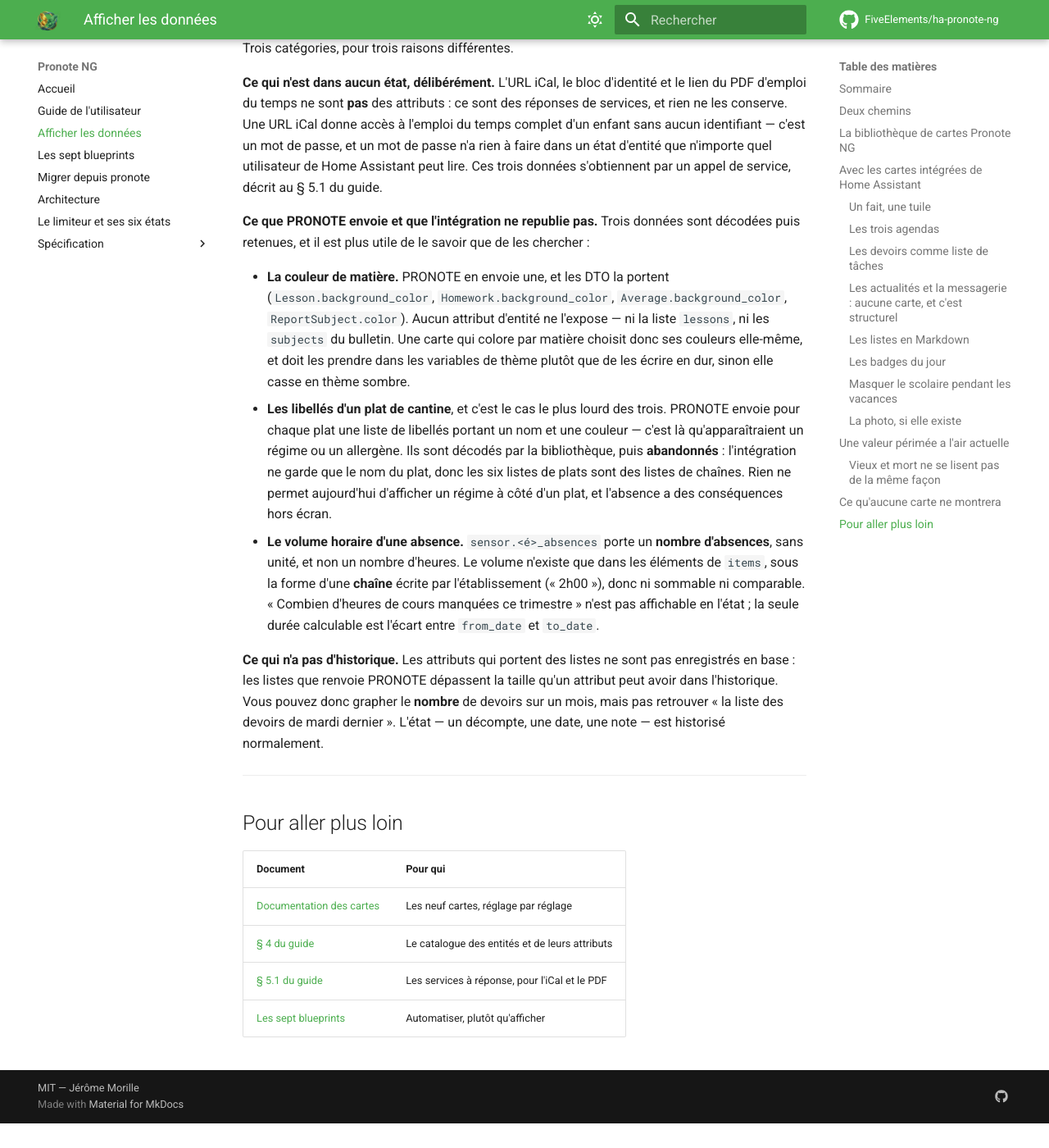
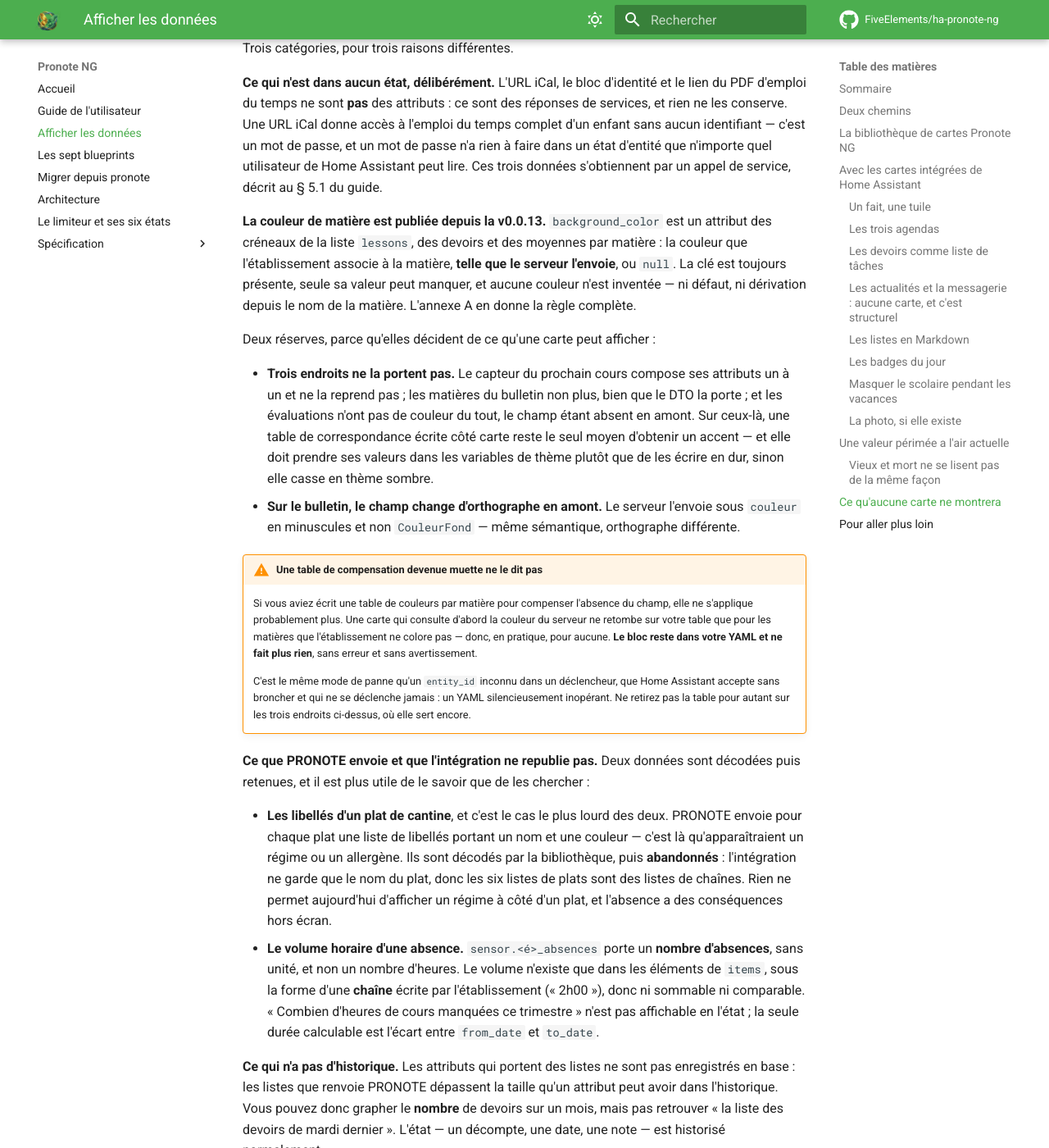
Before and after one commit to FiveElements/ha-pronote-ng, an MkDocs documentation site: the page built from docs/AFFICHER-LES-DONNEES.md, in a window 1280 px wide and 1400 px high, scrolled down 7372 px. Shown: the whole window at 82% size. Built offline with MkDocs 1.6.1 and Material for MkDocs 9.7.7, drawn with Linux system fonts in a browser that asks for light colours; comment, search, counter and statistics services are not loaded; before the commit the page ends 8742 px from its top, so only the background shows below that.

Commit message:
docs(afficher): la couleur de matière est publiée, et la table qui la compensait est muette
La page rangeait encore la couleur de matière dans « ce que l'intégration ne
republie pas » et écrivait « Aucun attribut d'entité ne l'expose ». C'est faux
depuis ddbefb2 : `background_color` est un attribut des créneaux de `lessons`,
des devoirs et des moyennes par matière. L'annexe A le documentait déjà
correctement, donc les deux pages se contredisaient — et c'est la page
contradictoire qu'un auteur de carte lit *avant* d'écrire sa table de
compensation.

La conséquence est ce qui manquait partout : le champ arrivé rend muette la
table écrite pour compenser son absence. Une carte qui consulte d'abord la
couleur du serveur ne retombe sur la table de l'utilisateur que pour les
matières que l'établissement ne colore pas, donc en pratique pour aucune. Le
bloc reste dans le YAML et ne fait plus rien, sans erreur et sans
avertissement — même mode de panne qu'un `entity_id` inconnu dans un
déclencheur.

Les trois endroits qui ne portent pas la couleur sont nommés, parce que c'est
là que la table sert encore : le capteur du prochain cours compose ses
attributs un à un, `_report_attributes` omet `ReportSubject.color`, et le DTO
`Evaluation` ne porte pas le champ. Sur le bulletin, le serveur envoie
d'ailleurs `couleur` en minuscules et non `CouleurFond`.

Signalé par la session du dépôt de cartes, vérifié dans la source ici.

Co-Authored-By: Claude Opus 5 (1M context) <noreply@anthropic.com>

```diff
--- a/docs/AFFICHER-LES-DONNEES.md
+++ b/docs/AFFICHER-LES-DONNEES.md
@@ -352,19 +352,46 @@ passe, et un mot de passe n'a rien à faire dans un état d'entité que n'import
 quel utilisateur de Home Assistant peut lire. Ces trois données s'obtiennent par
 un appel de service, décrit au § 5.1 du guide.
 
-**Ce que PRONOTE envoie et que l'intégration ne republie pas.** Trois données
+**La couleur de matière est publiée depuis la v0.0.13.** `background_color` est
+un attribut des créneaux de la liste `lessons`, des devoirs et des moyennes par
+matière : la couleur que l'établissement associe à la matière, **telle que le
+serveur l'envoie**, ou `null`. La clé est toujours présente, seule sa valeur peut
+manquer, et aucune couleur n'est inventée — ni défaut, ni dérivation depuis le
+nom de la matière. L'annexe A en donne la règle complète.
+
+Deux réserves, parce qu'elles décident de ce qu'une carte peut afficher :
+
+- **Trois endroits ne la portent pas.** Le capteur du prochain cours compose ses
+  attributs un à un et ne la reprend pas ; les matières du bulletin non plus,
+  bien que le DTO la porte ; et les évaluations n'ont pas de couleur du tout,
+  le champ étant absent en amont. Sur ceux-là, une table de correspondance
+  écrite côté carte reste le seul moyen d'obtenir un accent — et elle doit
+  prendre ses valeurs dans les variables de thème plutôt que de les écrire en
+  dur, sinon elle casse en thème sombre.
+- **Sur le bulletin, le champ change d'orthographe en amont.** Le serveur
+  l'envoie sous `couleur` en minuscules et non `CouleurFond` — même sémantique,
+  orthographe différente.
+
+!!! warning "Une table de compensation devenue muette ne le dit pas"
+
+    Si vous aviez écrit une table de couleurs par matière pour compenser
+    l'absence du champ, elle ne s'applique probablement plus. Une carte qui
+    consulte d'abord la couleur du serveur ne retombe sur votre table que pour
+    les matières que l'établissement ne colore pas — donc, en pratique, pour
+    aucune. **Le bloc reste dans votre YAML et ne fait plus rien**, sans erreur
+    et sans avertissement.
+
+    C'est le même mode de panne qu'un `entity_id` inconnu dans un déclencheur,
+    que Home Assistant accepte sans broncher et qui ne se déclenche jamais : un
+    YAML silencieusement inopérant. Ne retirez pas la table pour autant sur les
+    trois endroits ci-dessus, où elle sert encore.
+
+**Ce que PRONOTE envoie et que l'intégration ne republie pas.** Deux données
 sont décodées puis retenues, et il est plus utile de le savoir que de les
 chercher :
 
-- **La couleur de matière.** PRONOTE en envoie une, et les DTO la portent
-  (`Lesson.background_color`, `Homework.background_color`,
-  `Average.background_color`, `ReportSubject.color`). Aucun attribut d'entité ne
-  l'expose — ni la liste `lessons`, ni les `subjects` du bulletin. Une carte qui
-  colore par matière choisit donc ses couleurs elle-même, et doit les prendre
-  dans les variables de thème plutôt que de les écrire en dur, sinon elle casse
-  en thème sombre.
 - **Les libellés d'un plat de cantine**, et c'est le cas le plus lourd des
-  trois. PRONOTE envoie pour chaque plat une liste de libellés portant un nom et
+  deux. PRONOTE envoie pour chaque plat une liste de libellés portant un nom et
   une couleur — c'est là qu'apparaîtraient un régime ou un allergène. Ils sont
   décodés par la bibliothèque, puis **abandonnés** : l'intégration ne garde que
   le nom du plat, donc les six listes de plats sont des listes de chaînes. Rien
```
